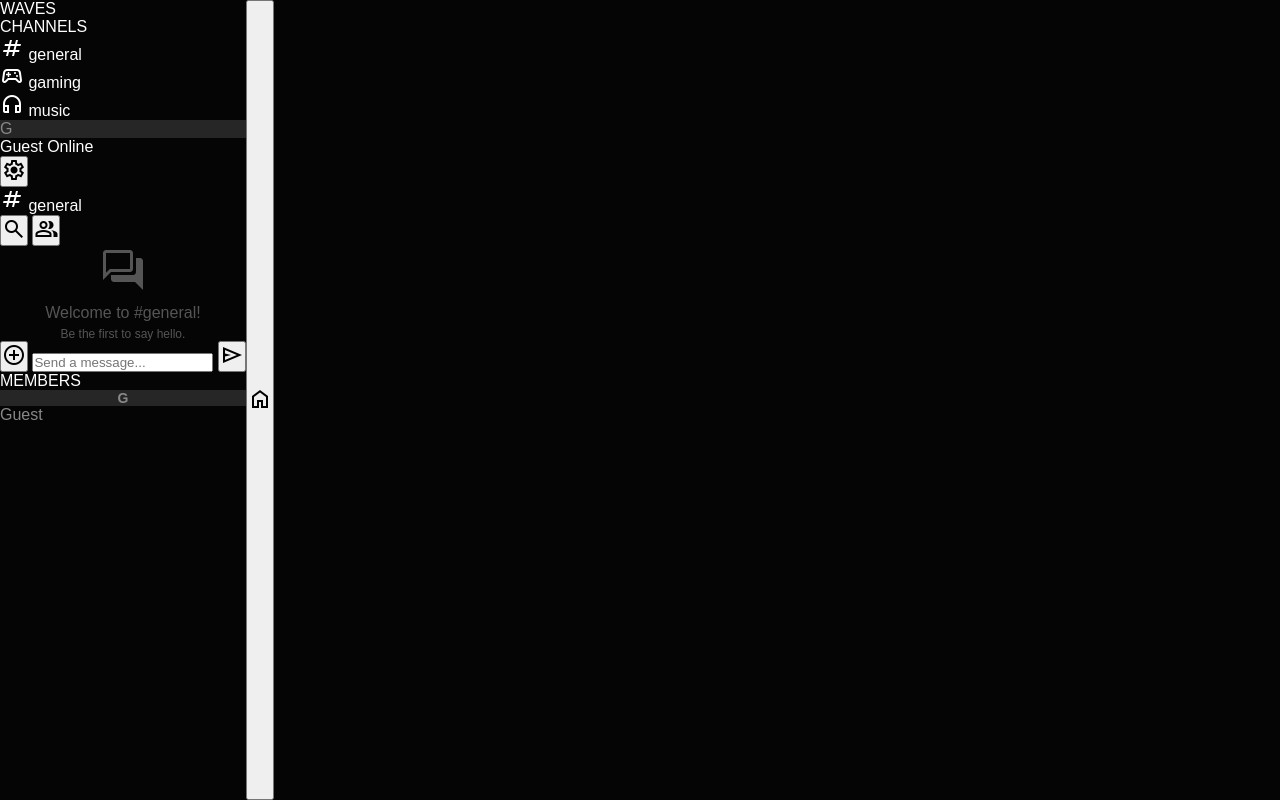
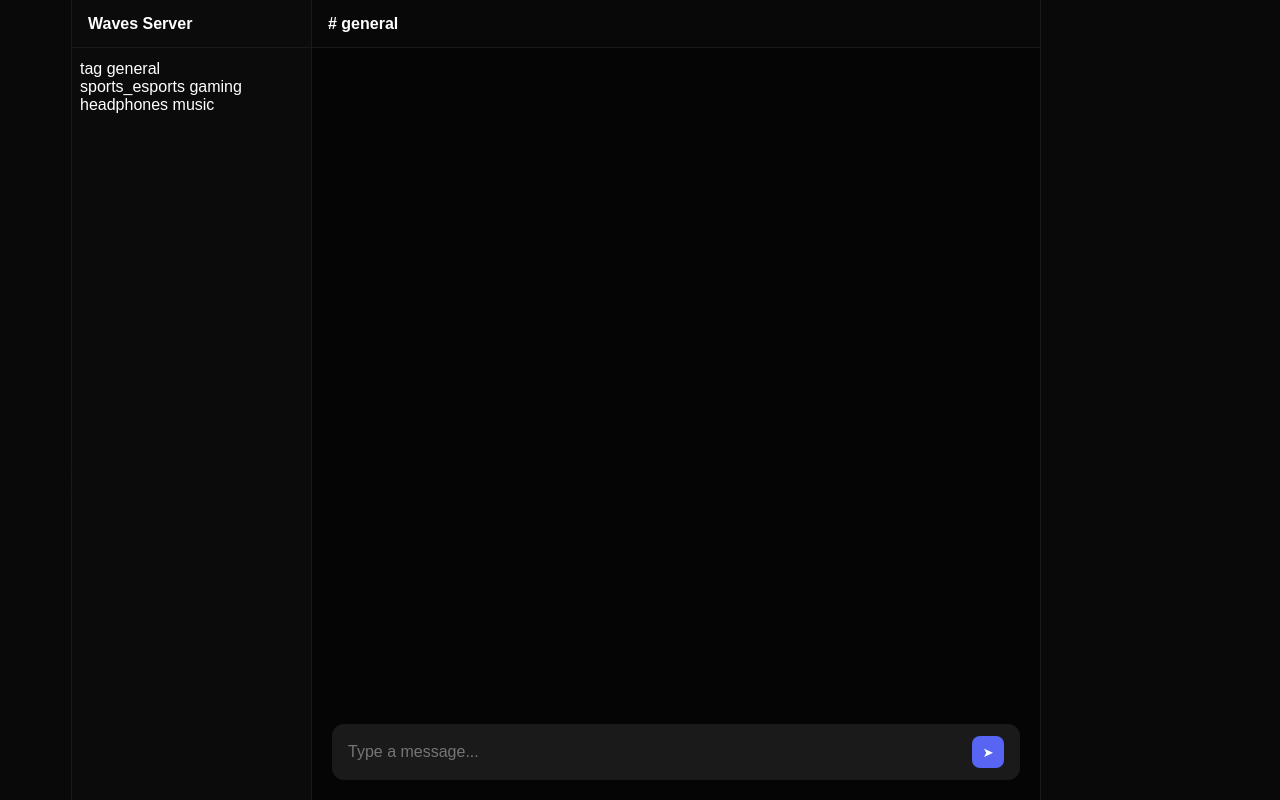
Before and after one commit to DevEchoX2/wavesX, a plain HTML site: page pages/chat.html in a window 1280 px wide. Drawn offline with nearby package versions, Linux system fonts and the light colour scheme.

Commit message:
Update chat.html

```diff
--- a/pages/chat.html
+++ b/pages/chat.html
@@ -1,70 +1,59 @@
 <!DOCTYPE html>
 <html lang="en">
 <head>
-<meta charset="UTF-8">
-<meta name="viewport" content="width=device-width, initial-scale=1.0">
-<title>waves | chat</title>
-<link rel="stylesheet" href="../css/chat.css">
-<link href="https://fonts.googleapis.com/css2?family=Material+Symbols+Outlined:opsz,wght,FILL,GRAD@24,400,0,0" rel="stylesheet">
+  <meta charset="UTF-8">
+  <meta name="viewport" content="width=device-width, initial-scale=1.0">
+  <title>Chat - Waves</title>
+  <link rel="stylesheet" href="../css/chat.css">
 </head>
 <body>
+  <div class="wavesContainer active">
+    <div class="wave wave1"></div>
+    <div class="wave wave2"></div>
+    <div class="wave wave3"></div>
+  </div>
 
-  <div class="chatLayout">
-    <aside class="sidebarLeft">
-      <div class="brandHeader">
-        <span class="brandName">WAVES</span>
+  <div class="app-container">
+    <nav class="sidebar-global" id="globalNav">
+    </nav>
+
+    <aside class="sidebar-channels">
+      <div class="sidebar-header" id="contextHeader">
+        Waves Server
       </div>
-
-      <div class="channelContainer">
-        <span class="sectionTitle">CHANNELS</span>
-        <div class="channelList" id="channelList"></div>
-      </div>
-
-      <div class="currentUser">
-        <div class="userAvatar"></div>
-        <div class="userInfo">
-          <span class="userName"></span>
-          <span class="userStatus">Online</span>
+      <div class="channel-list" id="channelList">
+        <div class="channel-item active" data-channel="general">
+          <span class="hash">#</span> general
         </div>
-        <button class="settingsBtn"><span class="material-symbols-outlined">settings</span></button>
+        <div class="channel-item" data-channel="music">
+          <span class="hash">#</span> music
+        </div>
+        <div class="channel-item" data-channel="gaming">
+          <span class="hash">#</span> gaming
+        </div>
       </div>
     </aside>
 
-    <main class="chatCore">
-      <header class="chatHeader">
-        <div class="channelInfo">
-          <span class="material-symbols-outlined">tag</span>
-          <span id="currentChannelName" class="channelTitle">general</span>
-        </div>
-        <div class="headerActions">
-          <button class="actionBtn"><span class="material-symbols-outlined">search</span></button>
-          <button class="actionBtn" id="toggleMembers"><span class="material-symbols-outlined">group</span></button>
-        </div>
-      </header>
+    <main class="chat-area">
+      <div class="chat-header" id="chatHeader">
+        # general
+      </div>
 
-      <div class="messageFeed" id="messageFeed"></div>
+      <div class="message-container" id="messageContainer">
+      </div>
 
-      <div class="inputArea">
-        <div class="inputWrapper">
-          <button class="attachBtn"><span class="material-symbols-outlined">add_circle</span></button>
-          <input type="text" id="messageInput" placeholder="Send a message...">
-          <button class="sendBtn" id="sendBtn"><span class="material-symbols-outlined">send</span></button>
+      <div class="input-area">
+        <div class="input-wrapper">
+          <input type="text" id="messageInput" class="chat-input" placeholder="Type a message..." autocomplete="off">
+          <button id="sendBtn" class="send-btn">➤</button>
         </div>
       </div>
     </main>
 
-    <aside class="sidebarRight" id="sidebarRight">
-      <div class="membersHeader">
-        <span class="sectionTitle">MEMBERS</span>
-      </div>
-      <div class="memberList" id="memberList"></div>
+    <aside class="sidebar-members" id="membersList">
     </aside>
+
   </div>
-
-  <button class="launcherBtn" onclick="window.location.href='../index.html'">
-    <span class="material-symbols-outlined">home</span>
-  </button>
-
   <script src="../js/chat.js"></script>
 </body>
 </html>
```
